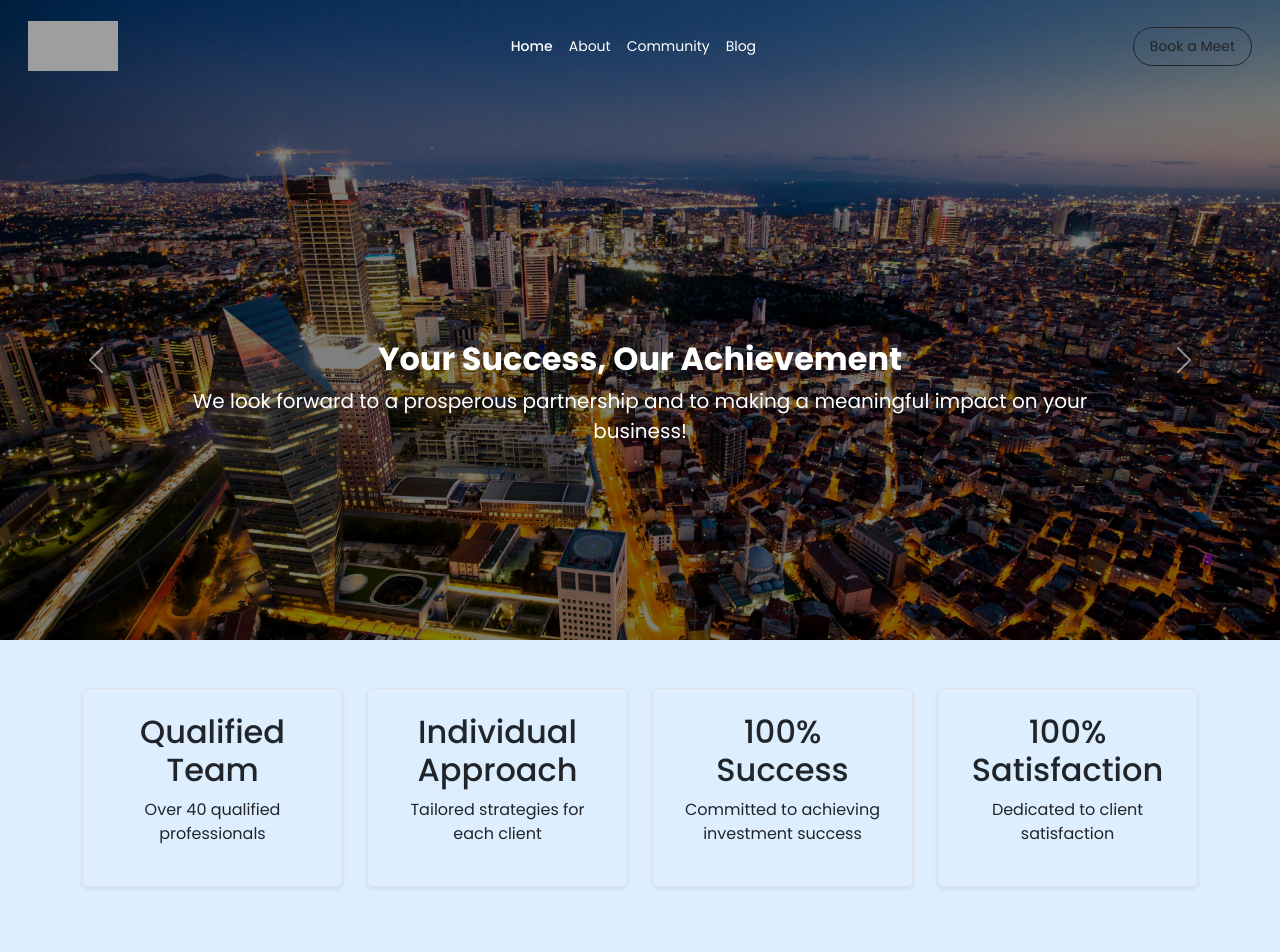
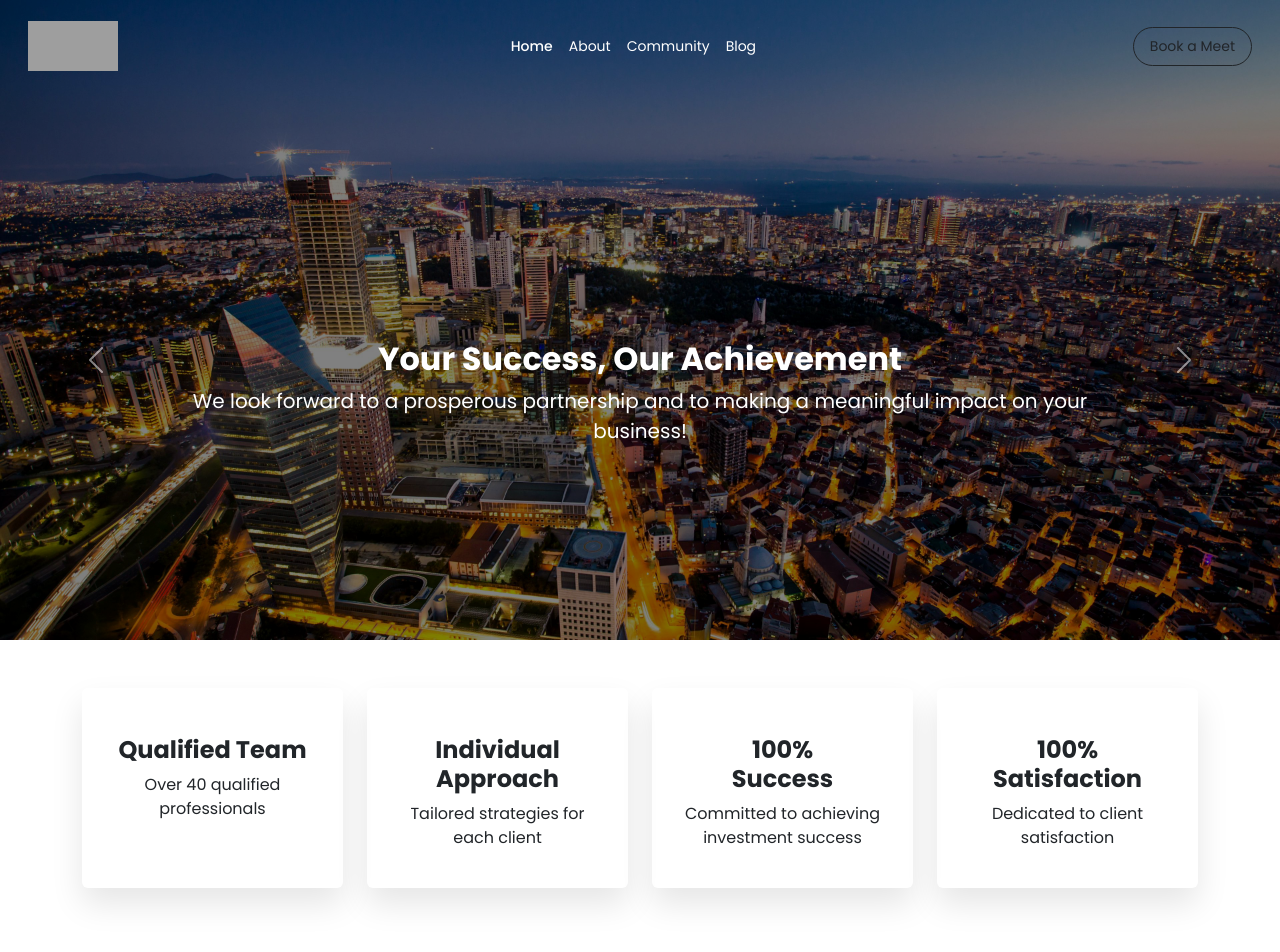
Before and after one commit to kiwizu3/cgp, a React (Create React App) app: page / in a window 1280 px wide. Shown: the top 952 px of the page. Built offline with nearby package versions, Linux system fonts and the light colour scheme; grey boxes are pictures that could not be loaded.

Commit message:
Facts style update

```diff
--- a/src/App.css
+++ b/src/App.css
@@ -89,3 +89,9 @@
 /* .top-bar{
     padding-top: 72px;
 } */
+
+
+.fact-item{
+    height: 12.5rem;
+
+}
--- a/src/components/Facts.js
+++ b/src/components/Facts.js
@@ -6,26 +6,26 @@ function Facts() {
       <div className="container">
         <div className="row text-center g-4">
           <div className="col-lg-3 col-md-6">
-            <div className="fact-item p-4 border rounded shadow-sm">
-              <h2>Qualified Team</h2>
+            <div className="fact-item py-5 px-4 rounded shadow">
+              <h4 className="fw-bold">Qualified Team</h4>
               <p>Over 40 qualified professionals</p>
             </div>
           </div>
           <div className="col-lg-3 col-md-6">
-            <div className="fact-item p-4 border rounded shadow-sm">
-              <h2>Individual Approach</h2>
+            <div className="fact-item py-5 px-4 rounded shadow">
+              <h4 className="fw-bold">Individual Approach</h4>
               <p>Tailored strategies for each client</p>
             </div>
           </div>
           <div className="col-lg-3 col-md-6">
-            <div className="fact-item p-4 border rounded shadow-sm">
-              <h2>100% Success</h2>
+            <div className="fact-item py-5 px-4 rounded shadow">
+              <h4 className="fw-bold">100%<br/> Success</h4>
               <p>Committed to achieving investment success</p>
             </div>
           </div>
           <div className="col-lg-3 col-md-6">
-            <div className="fact-item p-4 border rounded shadow-sm">
-              <h2>100% Satisfaction</h2>
+            <div className="fact-item py-5 px-4 rounded shadow">
+              <h4 className="fw-bold">100% Satisfaction</h4>
               <p>Dedicated to client satisfaction</p>
             </div>
           </div>
--- a/src/index.css
+++ b/src/index.css
@@ -107,7 +107,8 @@
   --bs-border-radius-xxl: 2rem;
   --bs-border-radius-2xl: var(--bs-border-radius-xxl);
   --bs-border-radius-pill: 50rem;
-  --bs-box-shadow: 0 0.5rem 1rem rgba(0, 0, 0, 0.15);
+  /* --bs-box-shadow: 0 0.5rem 1rem rgba(0, 0, 0, 0.15); */
+  --bs-box-shadow: 0 1rem 2rem rgba(0, 0, 0, 0.10);
   --bs-box-shadow-sm: 0 0.125rem 0.25rem rgba(0, 0, 0, 0.075);
   --bs-box-shadow-lg: 0 1rem 3rem rgba(0, 0, 0, 0.175);
   --bs-box-shadow-inset: inset 0 1px 2px rgba(0, 0, 0, 0.075);
@@ -121,7 +122,7 @@
 }
 
 body {
-  background-color: #ddefff;
+  /* background-color: #ddefff; */
   margin: 0;
   /* padding-top: 88px; */
   font-family: "Poppins", sans-serif;
```
